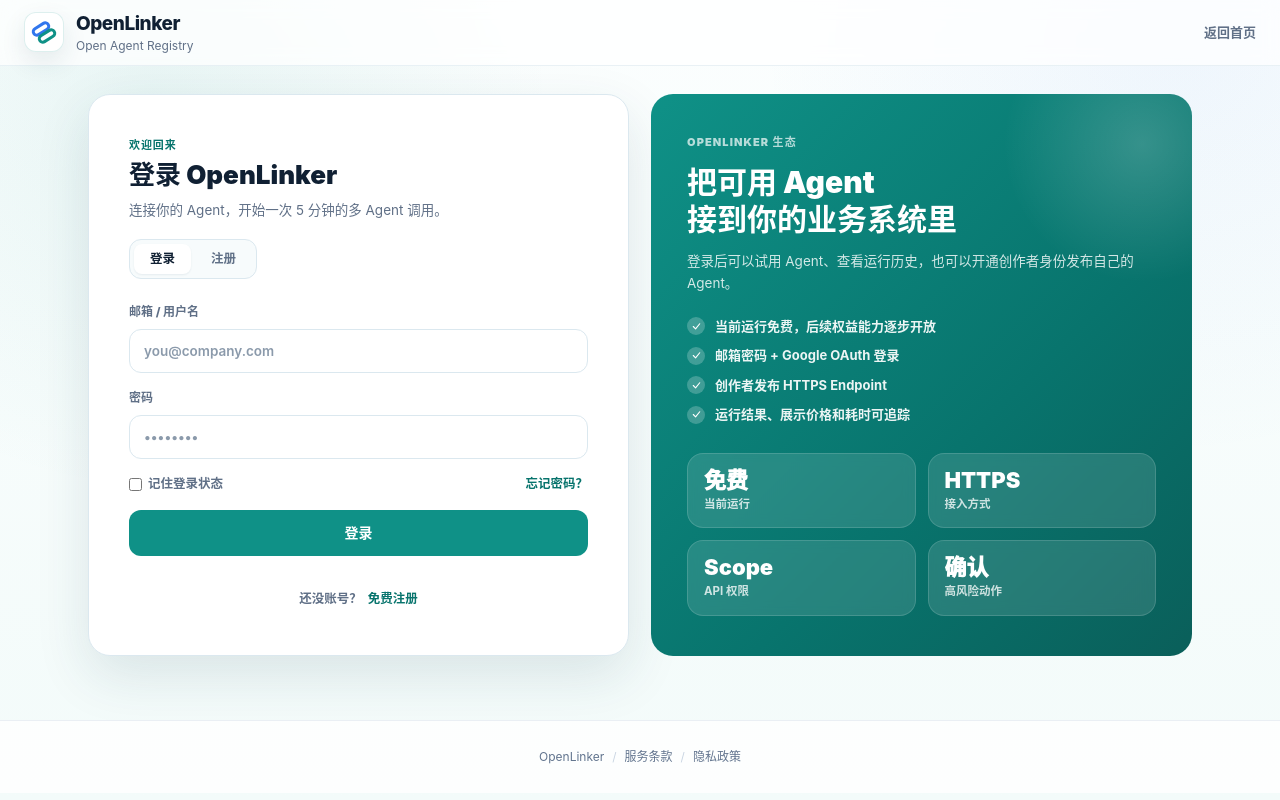
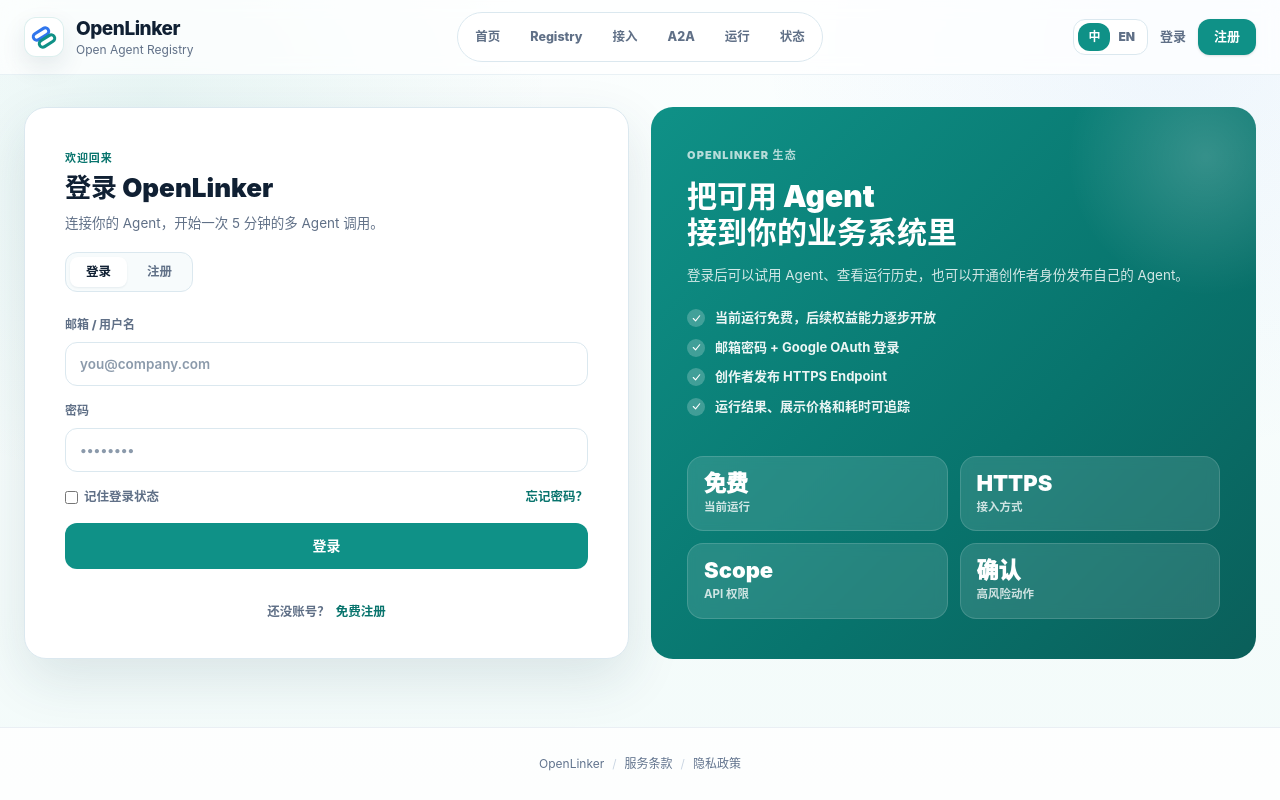
Before and after one commit to OpenLinker-ai/openlinker-core-web, a Next.js app: page /login in a window 1280 px wide. Built offline with nearby package versions, Linux system fonts and the light colour scheme; no server answers.

Commit message:
Normalize frontend page layout

```diff
--- a/src/app/(public)/auth/callback/page.tsx
+++ b/src/app/(public)/auth/callback/page.tsx
@@ -1,5 +1,6 @@
 import { Suspense } from "react";
 
+import { Topbar } from "@/components/layout/topbar";
 import { OAuthCallbackHandler } from "./oauth-callback-handler";
 
 export const metadata = {
@@ -8,7 +9,10 @@
 
 export default function OAuthCallbackPage() {
   return (
-    <main className="mx-auto mt-24 w-full max-w-md p-4 text-center">
+    <>
+      <Topbar />
+      <main className="mx-auto w-full max-w-7xl flex-1 px-6 pb-16">
+        <div className="grid min-h-64 place-items-center text-center">
           <Suspense
             fallback={
               <p className="text-sm text-muted-foreground">Signing in...</p>
@@ -16,6 +20,8 @@
           >
             <OAuthCallbackHandler />
           </Suspense>
+        </div>
       </main>
+    </>
   );
 }
--- a/src/app/(public)/login/page.tsx
+++ b/src/app/(public)/login/page.tsx
@@ -4,17 +4,16 @@
  * 视觉来源：prototype/openlinker-flow-21-auth.png + #flow-auth。
  *
  * 结构：
- *   - 顶部简化 header（Brand + 返回首页，未登录态不需要完整 nav）
+ *   - 统一 <Topbar />
  *   - 2 列 auth-layout：左 auth-panel（kicker + h2 + tabs + 表单 + OAuth + 底链）
  *                        右 auth-side（深绿 hero + 4 特性 + 4 数据）
  */
 
 import type { Metadata } from "next";
-import Link from "next/link";
 
 import { AuthSideHero } from "@/components/auth/auth-side-hero";
 import { AuthInteractivePanel } from "@/components/auth/auth-interactive-panel";
-import { Brand } from "@/components/layout/brand";
+import { Topbar } from "@/components/layout/topbar";
 import { getLocale } from "@/lib/i18n-server";
 
 export const metadata: Metadata = {
@@ -27,13 +26,11 @@
   const copy =
     locale === "zh"
       ? {
-          back: "返回首页",
           kicker: "欢迎回来",
           heading: "登录 OpenLinker",
           lead: "连接你的 Agent，开始一次 5 分钟的多 Agent 调用。",
         }
       : {
-          back: "Back home",
           kicker: "Welcome back",
           heading: "Sign in to OpenLinker",
           lead: "Connect your Agents and start a five-minute multi-Agent run.",
@@ -41,17 +38,7 @@
 
   return (
     <>
-      <header className="sticky top-0 z-30 border-b border-[color:var(--ol-line)]/60 bg-white/72 backdrop-blur">
-        <div className="mx-auto flex max-w-7xl items-center justify-between gap-6 px-6 py-3">
-          <Brand locale={locale} />
-          <Link
-            href="/"
-            className="text-[13px] font-bold text-[color:var(--ol-muted)] hover:text-[color:var(--ol-ink)]"
-          >
-            {copy.back}
-          </Link>
-        </div>
-      </header>
+      <Topbar />
 
       <main className="mx-auto w-full max-w-6xl px-6 pb-16">
         <div className="ol-auth-layout">
--- a/src/app/(public)/register/page.tsx
+++ b/src/app/(public)/register/page.tsx
@@ -7,11 +7,10 @@
  */
 
 import type { Metadata } from "next";
-import Link from "next/link";
 
 import { AuthSideHero } from "@/components/auth/auth-side-hero";
 import { AuthInteractivePanel } from "@/components/auth/auth-interactive-panel";
-import { Brand } from "@/components/layout/brand";
+import { Topbar } from "@/components/layout/topbar";
 import { getLocale } from "@/lib/i18n-server";
 
 export const metadata: Metadata = {
@@ -24,13 +23,11 @@
   const copy =
     locale === "zh"
       ? {
-          back: "返回首页",
           kicker: "加入 OpenLinker",
           heading: "注册账号",
           lead: "连接你的 Agent，开始一次 5 分钟的多 Agent 调用。",
         }
       : {
-          back: "Back home",
           kicker: "Join OpenLinker",
           heading: "Create an account",
           lead: "Connect your Agents and start a five-minute multi-Agent run.",
@@ -38,17 +35,7 @@
 
   return (
     <>
-      <header className="sticky top-0 z-30 border-b border-[color:var(--ol-line)]/60 bg-white/72 backdrop-blur">
-        <div className="mx-auto flex max-w-7xl items-center justify-between gap-6 px-6 py-3">
-          <Brand locale={locale} />
-          <Link
-            href="/"
-            className="text-[13px] font-bold text-[color:var(--ol-muted)] hover:text-[color:var(--ol-ink)]"
-          >
-            {copy.back}
-          </Link>
-        </div>
-      </header>
+      <Topbar />
 
       <main className="mx-auto w-full max-w-6xl px-6 pb-16">
         <div className="ol-auth-layout">
--- a/src/app/globals.css
+++ b/src/app/globals.css
@@ -1,4 +1,15 @@
 @import "tailwindcss";
+
+html {
+  overflow-y: scroll;
+  scroll-padding-top: 96px;
+}
+
+body > main {
+  flex: 1 0 auto;
+  min-width: 0;
+  width: 100%;
+}
 
 /* ============================================================
    OpenLinker 设计 Token（来自 prototype/openlinker-flow-prototypes.html）
@@ -183,6 +194,43 @@
     color: var(--ol-primary-dark);
   }
 
+  .ol-topbar {
+    min-height: 75px;
+  }
+
+  .ol-topbar-inner {
+    min-height: 74px;
+  }
+
+  .ol-topbar-brand-slot,
+  .ol-topbar-actions {
+    display: flex;
+    flex: 1 1 0;
+    min-width: 0;
+  }
+
+  .ol-topbar-brand-slot {
+    justify-content: flex-start;
+  }
+
+  .ol-topbar-nav-slot {
+    flex: 0 0 auto;
+  }
+
+  .ol-topbar-actions {
+    justify-content: flex-end;
+  }
+
+  main.mx-auto {
+    width: 100% !important;
+    max-width: 80rem !important;
+    padding: 32px 1.5rem 64px !important;
+  }
+
+  main.mx-auto > :first-child {
+    margin-top: 0;
+  }
+
   @media (max-width: 767px) {
     .ol-flow-tabs > a,
     .ol-flow-tabs > span {
@@ -296,7 +344,7 @@
     justify-content: space-between;
     gap: 18px 22px;
     flex-wrap: wrap;
-    margin-top: 40px;
+    margin-top: 24px;
   }
 
   .ol-page-title {
@@ -373,6 +421,25 @@
   .ol-search input::placeholder {
     color: var(--ol-subtle);
     font-weight: 800;
+  }
+
+  .ol-search button {
+    display: inline-grid;
+    place-items: center;
+    width: 28px;
+    height: 28px;
+    flex: 0 0 auto;
+    margin-left: -6px;
+    border: 0;
+    border-radius: 10px;
+    background: transparent;
+    color: inherit;
+    cursor: pointer;
+  }
+
+  .ol-search button:hover {
+    background: var(--ol-soft);
+    color: var(--ol-primary-dark);
   }
 
   /* 3 列布局 */
@@ -1129,7 +1196,8 @@
     display: flex;
     align-items: center;
     gap: 6px;
-    margin-top: 14px;
+    margin-top: 0;
+    min-height: 20px;
     color: var(--ol-muted);
     font-size: 13px;
     font-weight: 800;
--- /dev/null
+++ b/src/app/not-found.tsx
@@ -0,0 +1,58 @@
+import Link from "next/link";
+
+import { Topbar } from "@/components/layout/topbar";
+import { getLocale } from "@/lib/i18n-server";
+
+export default async function NotFound() {
+  const locale = await getLocale();
+  const copy =
+    locale === "zh"
+      ? {
+          home: "首页",
+          current: "未找到",
+          kicker: "not found",
+          heading: "这个页面暂时不可用",
+          lead: "链接可能已过期，或当前数据源没有返回对应资源。你可以回到 Registry 或接入中心继续操作。",
+          registry: "打开 Registry",
+          connect: "查看接入文档",
+        }
+      : {
+          home: "Home",
+          current: "Not found",
+          kicker: "not found",
+          heading: "This page is not available",
+          lead: "The link may have expired, or the current data source did not return this resource. You can continue from Registry or Connect.",
+          registry: "Open Registry",
+          connect: "View Connect docs",
+        };
+
+  return (
+    <>
+      <Topbar />
+      <main className="mx-auto max-w-7xl px-6 pb-16">
+        <div className="ol-breadcrumb">
+          <Link href="/">{copy.home}</Link>
+          <span className="sep">/</span>
+          <span className="current">{copy.current}</span>
+        </div>
+
+        <div className="ol-page-head">
+          <div className="ol-page-title">
+            <div className="ol-kicker">{copy.kicker}</div>
+            <h1>{copy.heading}</h1>
+            <p>{copy.lead}</p>
+          </div>
+        </div>
+
+        <div className="mt-8 flex flex-wrap gap-3">
+          <Link href="/registry" className="ol-mini-btn ol-mini-btn-primary">
+            {copy.registry}
+          </Link>
+          <Link href="/connect" className="ol-mini-btn">
+            {copy.connect}
+          </Link>
+        </div>
+      </main>
+    </>
+  );
+}
--- a/src/app/privacy/page.tsx
+++ b/src/app/privacy/page.tsx
@@ -79,6 +79,7 @@
     <>
       <Topbar />
       <main className="mx-auto w-full max-w-4xl flex-1 px-6 py-12">
+        <article className="max-w-4xl">
           <div className="ol-kicker">{copy.kicker}</div>
           <h1 className="mt-3 text-4xl font-extrabold tracking-tight text-[color:var(--ol-ink)]">
             {copy.heading}
@@ -90,11 +91,14 @@
           <section className="mt-8 space-y-6 rounded-3xl border border-slate-200 bg-white p-6 text-sm leading-7 text-slate-700 shadow-sm">
             {copy.sections.map((section) => (
               <div key={section.title}>
-              <h2 className="text-lg font-bold text-slate-950">{section.title}</h2>
+                <h2 className="text-lg font-bold text-slate-950">
+                  {section.title}
+                </h2>
                 <p className="mt-2">{section.body}</p>
               </div>
             ))}
           </section>
+        </article>
       </main>
     </>
   );
--- a/src/app/terms/page.tsx
+++ b/src/app/terms/page.tsx
@@ -79,6 +79,7 @@
     <>
       <Topbar />
       <main className="mx-auto w-full max-w-4xl flex-1 px-6 py-12">
+        <article className="max-w-4xl">
           <div className="ol-kicker">{copy.kicker}</div>
           <h1 className="mt-3 text-4xl font-extrabold tracking-tight text-[color:var(--ol-ink)]">
             {copy.heading}
@@ -90,11 +91,14 @@
           <section className="mt-8 space-y-6 rounded-3xl border border-slate-200 bg-white p-6 text-sm leading-7 text-slate-700 shadow-sm">
             {copy.sections.map((section) => (
               <div key={section.title}>
-              <h2 className="text-lg font-bold text-slate-950">{section.title}</h2>
+                <h2 className="text-lg font-bold text-slate-950">
+                  {section.title}
+                </h2>
                 <p className="mt-2">{section.body}</p>
               </div>
             ))}
           </section>
+        </article>
       </main>
     </>
   );
--- a/src/components/layout/topbar.tsx
+++ b/src/components/layout/topbar.tsx
@@ -45,6 +45,7 @@
   return (
     <header
       className={cn(
+        "ol-topbar",
         "sticky top-0 z-30 backdrop-blur",
         "border-b border-[color:var(--ol-line)]/60",
         "bg-white/72",
@@ -53,15 +54,18 @@
     >
       <div
         className={cn(
-          "flex items-center justify-between gap-3 py-3 sm:gap-6",
+          "ol-topbar-inner",
+          "flex items-center gap-3 py-3 sm:gap-6",
           contained ? "mx-auto max-w-7xl px-4 sm:px-6" : "px-4 sm:px-6",
         )}
       >
-        <Brand locale={locale} />
-        <div className="hidden min-w-0 md:block">
+        <div className="ol-topbar-brand-slot">
+          <Brand locale={locale} />
+        </div>
+        <div className="ol-topbar-nav-slot hidden min-w-0 md:block">
           <NavTabs locale={locale} />
         </div>
-        <div className="flex shrink-0 items-center gap-2 sm:gap-3">
+        <div className="ol-topbar-actions flex shrink-0 items-center gap-2 sm:gap-3">
           <LanguageToggle locale={locale} />
           {right}
         </div>
```
Also changed, not shown: src/app/error.tsx (added, +76 -0 lines), src/components/connect/connect-console.tsx (+33 -7 lines), src/components/market/market-header.tsx (+29 -4 lines). Lines whose indentation alone changed are shown as unchanged.
